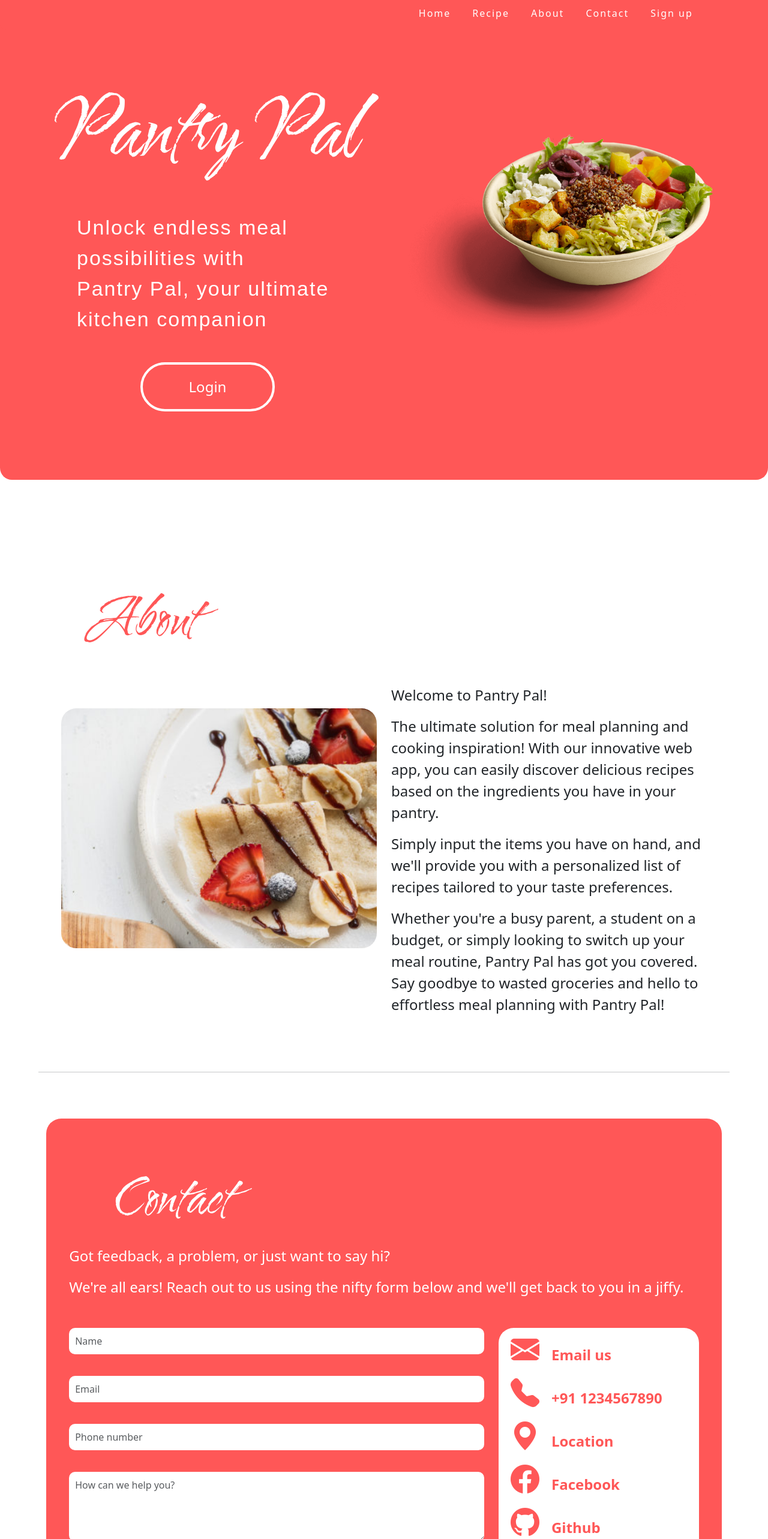
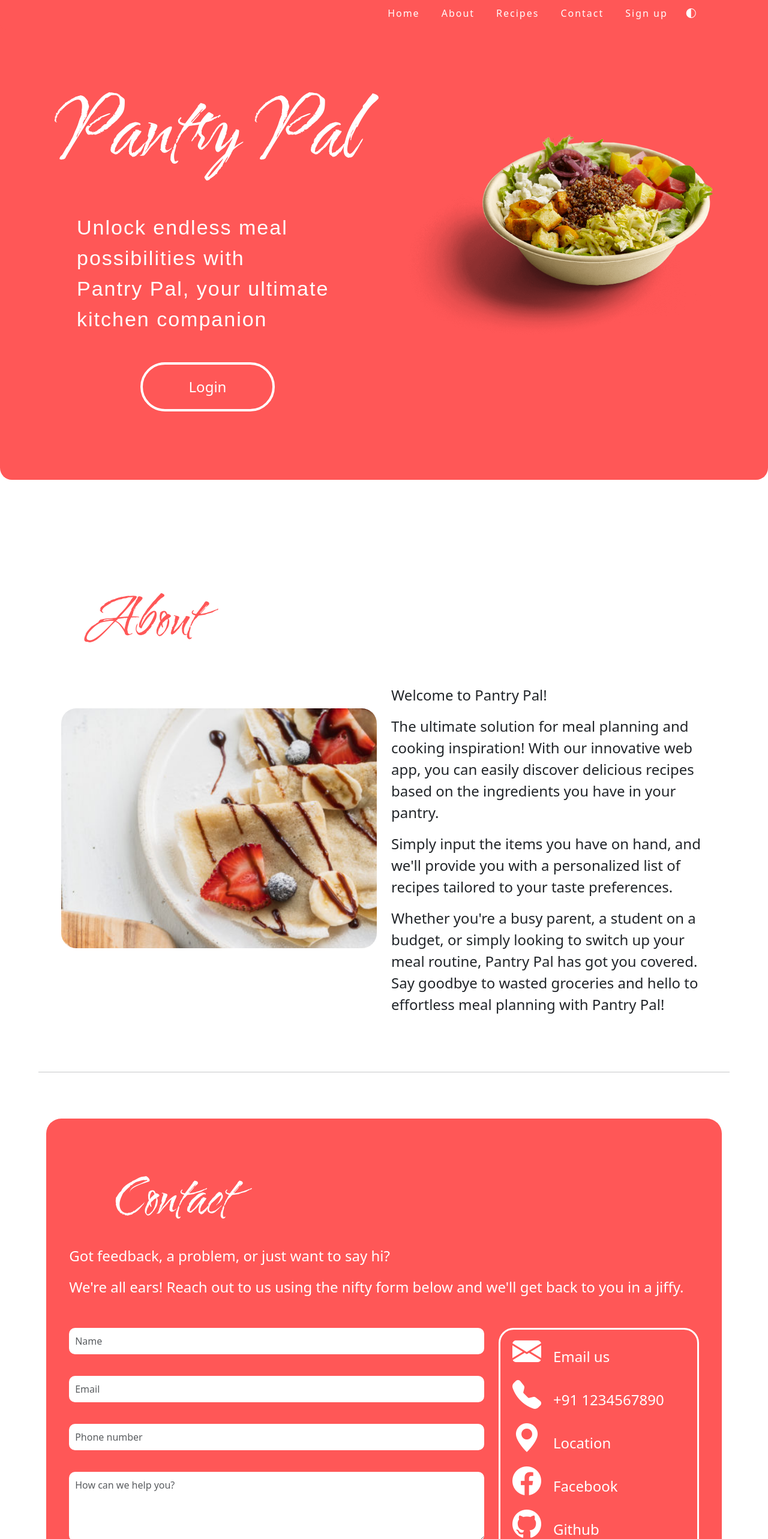
Before and after one commit to ydkulks/PantryPal, a React (Create React App) app: page / in a window 1280 px wide. Shown: the top 2566 px of the page at 60% size. Built offline with nearby package versions, Linux system fonts and the light colour scheme.

Commit message:
Added dark mode setting

```diff
--- a/src/pages/Home/Contact.js
+++ b/src/pages/Home/Contact.js
@@ -2,7 +2,9 @@ function Contact() {
   return (
     <div id="Contact" className="ContactContainer">
       <div className="ContactBody">
+        {/* Contact Title */}
         <h2 className="ContactTitle">Contact</h2>
+        {/* Contact Message */}
         <p className="ContactText">
           Got feedback, a problem, or just want to say hi?
         </p>
@@ -10,66 +12,82 @@ function Contact() {
           We're all ears! Reach out to us using the nifty form below and we'll
           get back to you in a jiffy.
         </p>
+        {/* Contact Form */}
         <div id="ContactRow" className="row">
           <div className="col-md-8">
             <form action="" method="post">
+              {/* Contact Form Name */}
               <input
                 type="text"
                 className="form-control"
-                id="TextInput"
+                id="Name"
                 placeholder="Name"
                 required
               />
               <br />
+              {/* Contact Form Email */}
               <input
                 type="email"
                 className="form-control"
-                id="TextInput"
+                id="Email"
                 placeholder="Email"
                 required
               />
               <br />
+              {/* Contact Form Phone */}
               <input
                 type="tel"
                 className="form-control"
                 id="TelInput"
                 pattern="[0-9].{9,}"
                 placeholder="Phone number"
-                required
               />
               <br />
+              {/* Contact Form Text area */}
               <textarea
                 id="FormTxtArea"
                 className="form-control"
                 rows="4"
                 cols="40"
                 placeholder="How can we help you?"
+                required
               ></textarea>
               <br />
+              {/* Contact Form Submit & Reset */}
               <input type="submit" id="FormBtn" value="Submit" />
               <input type="reset" id="FormBtn" />
             </form>
           </div>
+          {/* Contact Links */}
           <div className="col-md-4">
             <div className="ContactSocials">
-              <a className="IconATag" href="mailto:ydkulks2@gmail.com">
-                <i class="bi bi-envelope-fill" id="Icon"></i>
+              {/* Contact Email */}
+              <a className="IconATag" href="mailto:info@example.com">
+                <i className="bi bi-envelope-fill" id="Icon"></i>
                 <span>Email us</span>
               </a>
               <br />
-              <i class="bi bi-telephone-fill" id="Icon"></i>
+              {/* Contact phone */}
+              <i className="bi bi-telephone-fill" id="Icon"></i>
               <span>+91 1234567890</span> <br />
-              <a className="IconATag" href="">
-                <i class="bi bi-geo-alt-fill" id="Icon"></i>
+              {/* Contact Location */}
+              <a
+                className="IconATag"
+                href="https://goo.gl/maps/kQqPAEZsay1rx6RA6"
+              >
+                <i className="bi bi-geo-alt-fill" id="Icon"></i>
+                <span>Location</span>
               </a>
-              <span>Location</span> <br />
+              <br />
+              {/* Contact Facebook */}
               <a className="IconATag" href="https://facebook.com">
-                <i class="bi bi-facebook" id="Icon"></i>
+                <i className="bi bi-facebook" id="Icon"></i>
                 <span>Facebook</span>
               </a>
               <br />
+              {/* Contact Git-hub */}
               <a className="IconATag" href="https://github.com/ydkulks">
-                <i class="bi bi-github" id="Icon"></i>
+                <i className="bi bi-github" id="Icon"></i>
                 <span>Github</span>
               </a>
               <br />
--- a/src/pages/Home/Nav.js
+++ b/src/pages/Home/Nav.js
@@ -1,22 +1,42 @@
+const darkMode = () => {
+  const body = document.body;
+  body.classList.toggle('DarkMode');
+};
+
 function NavBar() {
   return (
     <div>
-      <nav>
-        <ul>
+      <nav className="NavBar">
+        <ul className="NavList">
           <li>
-            <a href="#Home">Home</a>
+            <a className="NavBtn" href="#Home">
+              Home
+            </a>
           </li>
           <li>
-            <a href="/recipe">Recipe</a>
+            <a className="NavBtn" href="#About">
+              About
+            </a>
           </li>
           <li>
-            <a href="#About">About</a>
+            <a className="NavBtn" href="#recipes">
+              Recipes
+            </a>
           </li>
           <li>
-            <a href="#Contact">Contact</a>
+            <a className="NavBtn" href="#Contact">
+              Contact
+            </a>
           </li>
           <li>
-            <a href="/signup">Sign up</a>
+            <a className="NavBtn" href="#signup">
+              Sign up
+            </a>
+          </li>
+          <li>
+            <a className="NavDModeBtn" onClick={darkMode}>
+              <i id="DModeIcon" className="bi bi-circle-half"></i>
+            </a>
           </li>
         </ul>
       </nav>
--- a/src/pages/style/App.css
+++ b/src/pages/style/App.css
@@ -24,3 +24,14 @@ h2 {
   padding-left:5%;
   min-height:100vh;
 }
+
+/* Dark mode setting */
+.DarkMode{
+  background-color: var(--black);
+  color: var(--grey);
+}
+
+#DModeIcon{
+  color: var(--white);
+  margin: 5px;
+}
--- a/src/pages/style/Contact.css
+++ b/src/pages/style/Contact.css
@@ -17,7 +17,8 @@
   color: var(--white);
 }
 
-#TextInput,
+#Name,
+#Email,
 #TelInput,
 #FormTxtArea{
   padding:10px 10px;
@@ -46,20 +47,20 @@
 
 .ContactSocials{
   height: 5in;
-  /*background-image: url(../../assets/Classic-FrenchCrepes.jpg);*/
-  background-color: var(--white);
+  border: solid var(--white);
+  background-color: transparent;
   border-radius: 25px;
 }
 
 #Icon{
   font-size: 3rem;
-  color: var(--bg);
+  color: var(--white);
   padding-left: 20px;
 }
 
 span{
-  font-weight: bold;
-  color: var(--bg);
+  /*font-weight: bold;*/
+  color: var(--white);
   margin-left: 20px;
 }
 .IconATag{
--- a/src/pages/style/Nav.css
+++ b/src/pages/style/Nav.css
@@ -1,6 +1,6 @@
 @import './var.css';
 
-nav {
+.NavBar {
   display: flex;
   gap: 2rem;
   justify-content:right;
@@ -16,14 +16,14 @@ nav {
   width: 100%;
 }
 
-ul {
+.NavList {
   list-style: none;
   display: flex;
   gap: 1rem;
   padding-right: 5cqmax;
 }
 
-ul a {
+.NavBtn{
   color: var(--white);
   font-size: 2cqmin;
   text-decoration: none;
@@ -32,8 +32,7 @@ ul a {
   border-radius: 10px;
 }
 
-ul a:hover {
-  /*text-decoration: underline;*/
+.NavBtn:hover{
   background-color: var(--white);
   color: var(--bg);
 }
--- a/src/pages/style/var.css
+++ b/src/pages/style/var.css
@@ -1,6 +1,9 @@
 :root{
   --bg:#ff5757;
   --white:#ffff;
+  --black: #1d2a35;
+  --dark: #2b3945;
+  --grey: #f1f1f1;
 }
 
 @font-face {
```
Also changed, not shown: todo.txt.
